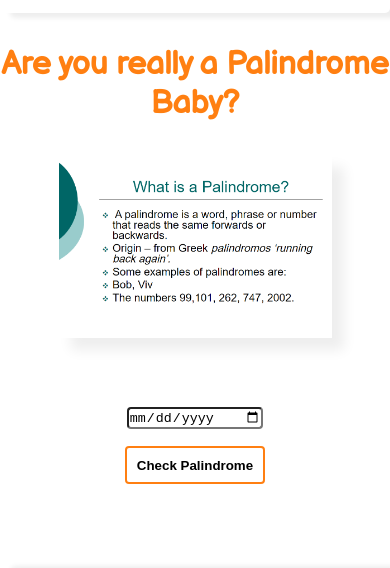
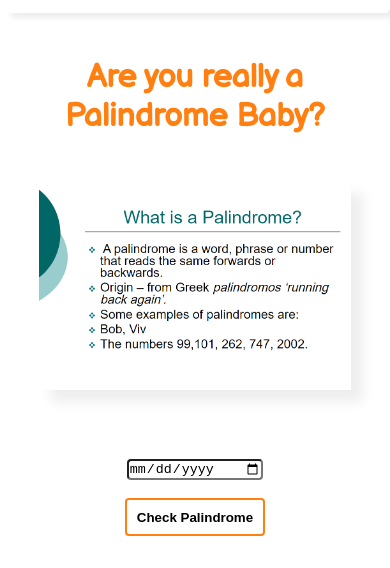
Before and after one commit to SyedSibtainRazvi/Palindrome-Birthday, a plain HTML site: page index.html in a window 390 px wide. Shown: the part 57-625 px from the top of the page. Drawn offline with Linux system fonts and the light colour scheme.

Commit message:
style: updated header padding

```diff
--- a/style.css
+++ b/style.css
@@ -56,6 +56,7 @@ h2 {
     justify-content: center;
     color: #FF7F11;
     font-size: 2rem;
+    padding: 0.8rem;
 }
 
 .hero {
@@ -115,7 +116,7 @@ h2 {
 
 @media (max-width: 726px) {
     .hero {
-        max-width: 70vw;
+        max-width: 80vw;
     }
 
     #birthday-input {
```
